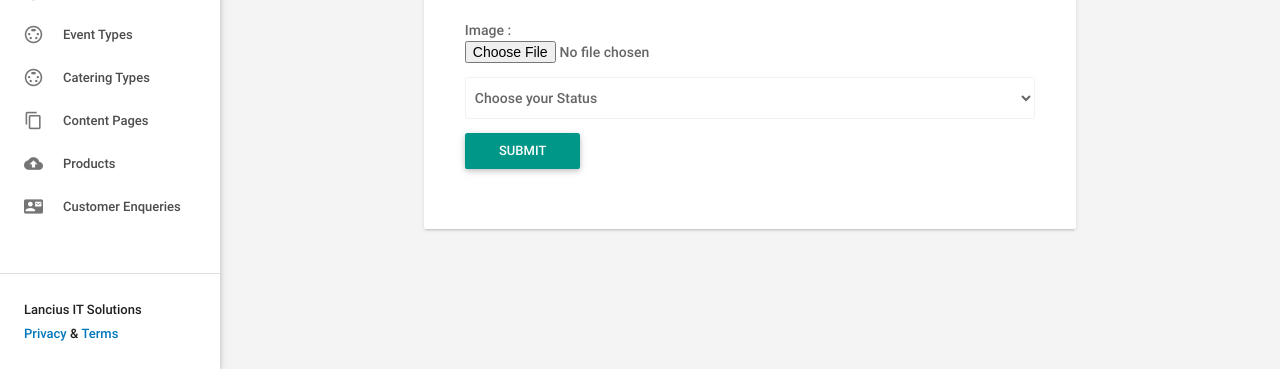
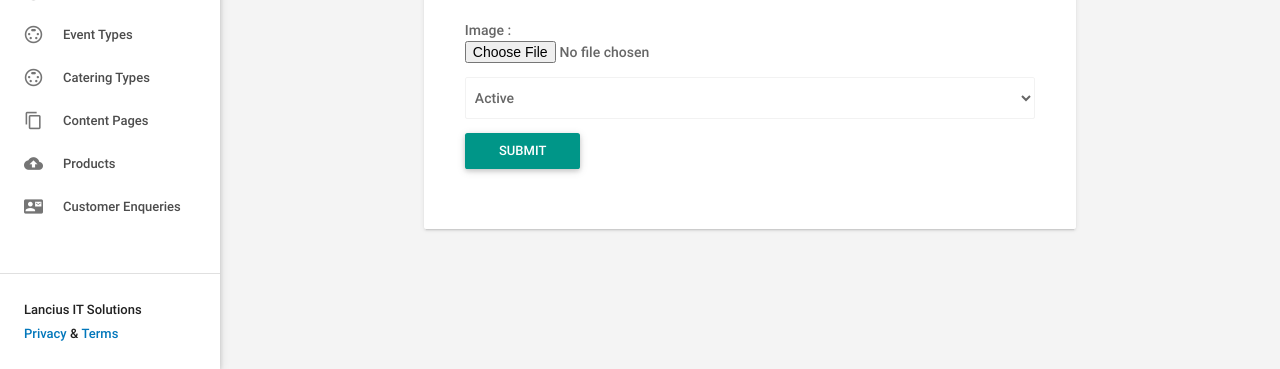
Before and after one commit to Srinivaslancius/sampradaya_ruchulu, a PHP site: page /sampradaya_ruchulu/admin/edit_gallery.php?bid=1 in a window 1280 px wide. Shown: the part 431-800 px from the top of the page. Run offline with PHP 8.4, Linux system fonts and the light colour scheme; the visitor is signed in with stand-in values (Sample User, id 1); data that the repository does not hold is empty; some libraries are stand-ins or nearby versions.

Commit message:
changed status field in gallery page

```diff
--- a/admin/edit_gallery.php
+++ b/admin/edit_gallery.php
@@ -70,15 +70,13 @@ $id = $_GET['bid'];
                                    Image : <input type="file" name="fileToUpload" id="fileToUpload" accept="image/*" onchange="loadFile(event)">
                                 </div>
 
-                               <?php $getStatus = getAllData('user_status'); ?>
-                                    <div class="input-field col s12">
-                                        <select name="status" required >
-                                            <option value="" >Choose your Status</option>
-                                            <?php while($row = $getStatus->fetch_assoc()) {  ?>
-                                                <option <?php if($row['id'] == $getGallery1['status']) { echo "Selected"; } ?> value="<?php echo $row['id']; ?>"><?php echo $row['status']; ?></option>
-                                            <?php } ?>
-                                        </select>
-                                    </div>
+                               <div class="input-field col s12">
+                                    <select name="status" required>
+                                        <option value="" disabled selected>Choose your status</option>
+                                        <option value="0" <?php if($getGallery1['status'] == 0) { echo "Selected"; }?>>Active</option>
+                                        <option value="1" <?php if($getGallery1['status'] == 1) { echo "Selected"; }?>>In Active</option>
+                                    </select>
+                                </div>
 
                                 <div class="input-field col s12">
                                     <input type="submit" name="submit" value="Submit" class="waves-effect waves-light btn teal">
```
Also changed, not shown: admin/add_gallery.php (+7 -9 lines).
